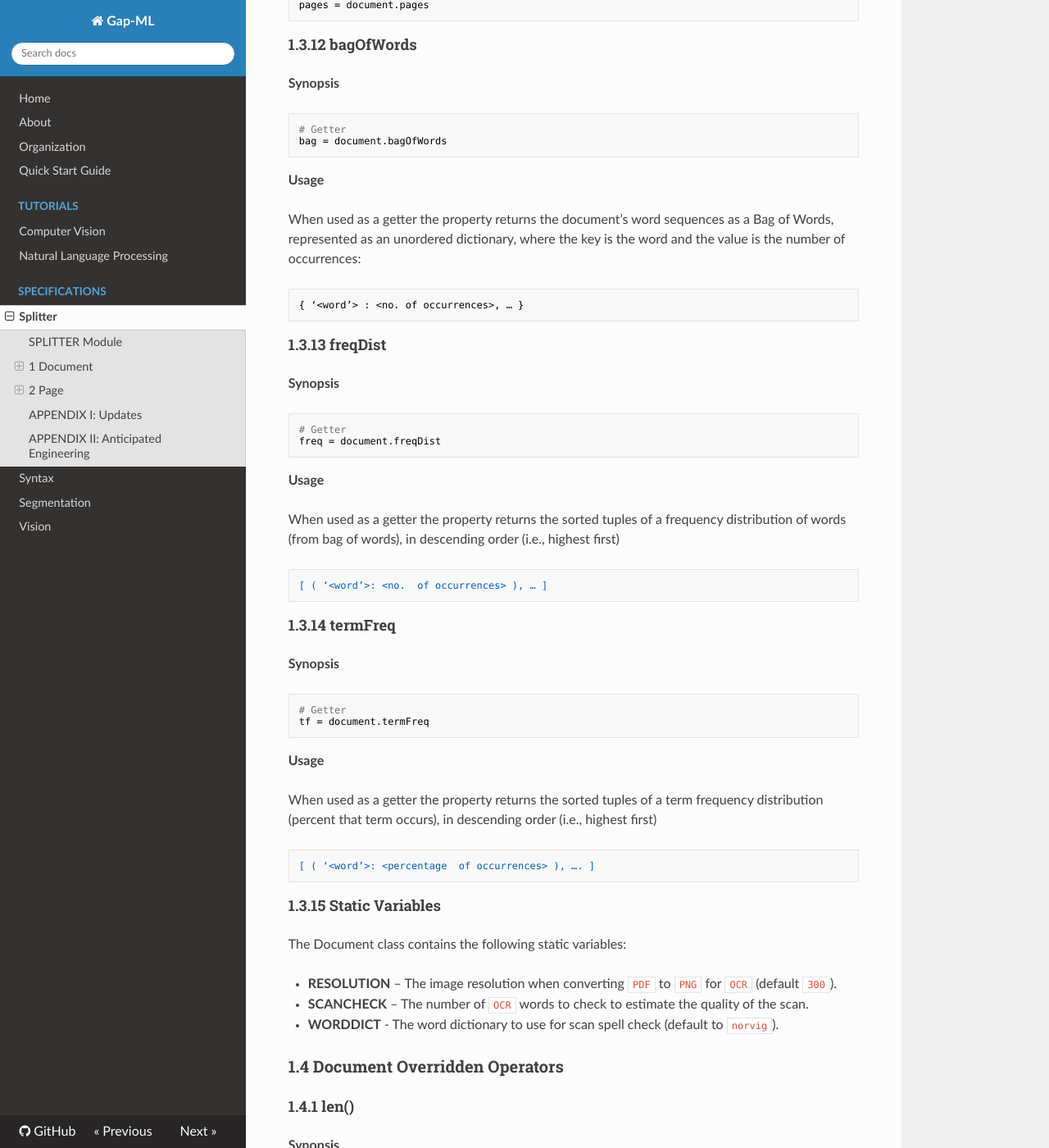
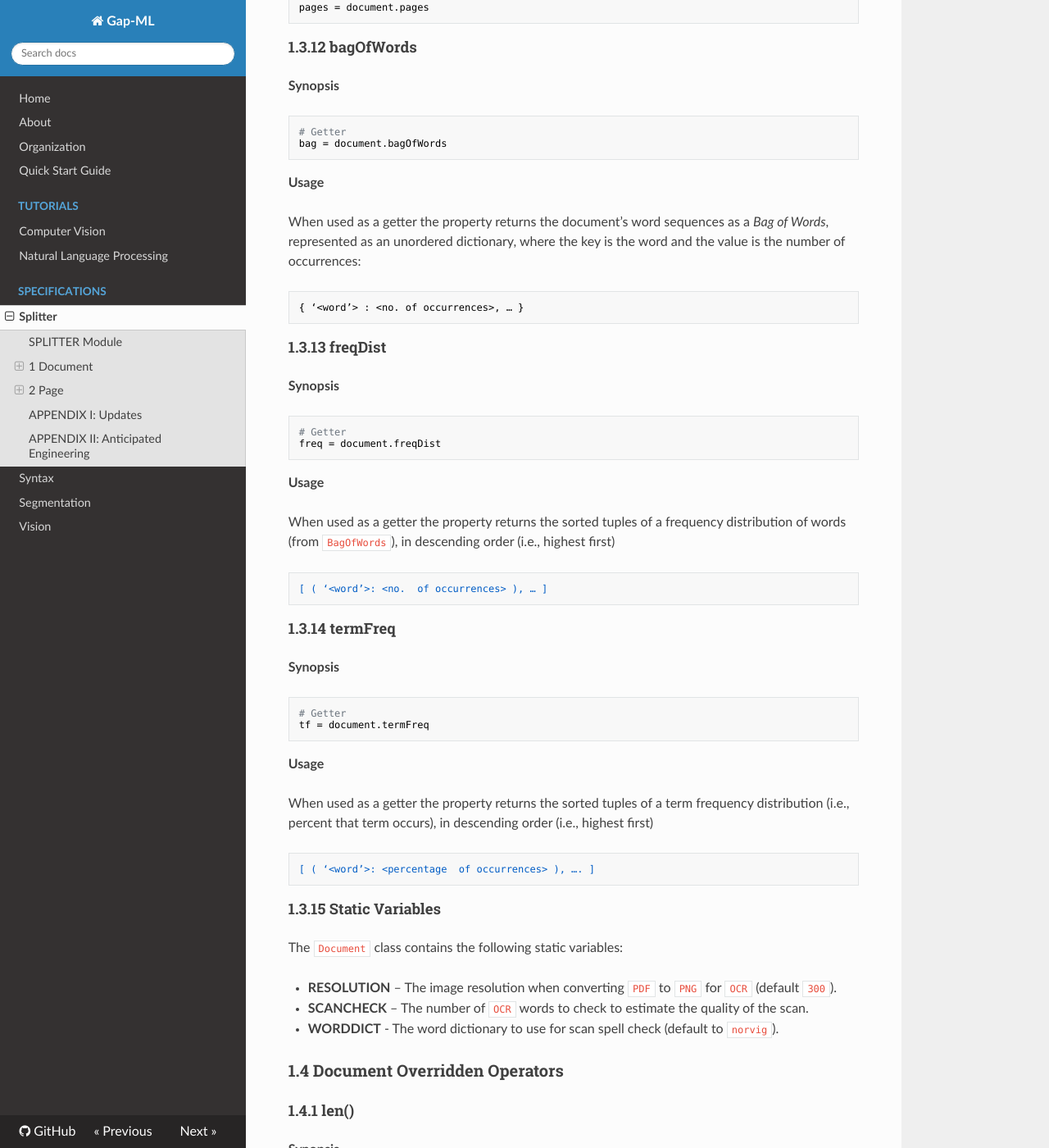
Before and after one commit to andrewferlitsch/Gap, an MkDocs documentation site: the page built from docs/specs/splitter_spec.md, in a window 1280 px wide and 1400 px high, scrolled down 6849 px. Shown: the whole window at 82% size. Built offline with MkDocs 1.6.1, drawn with Linux system fonts in a browser that asks for light colours; nearby versions of some CDN libraries; some of the changed text lies outside the part shown.

Commit message:
Update splitter_spec.md

```diff
--- a/docs/specs/splitter_spec.md
+++ b/docs/specs/splitter_spec.md
@@ -76,7 +76,7 @@
 6.	The text from each page object will be preprocessed into machine learning ready data (see [**syntax**](syntax_spec.md) module specification), according to the optional parameters and configuration settings.
 7.	If the document was a scanned or image document, the quality of the scan will be estimated, unless `Document.SCANCHECK` is set to zero.
 
-The machine learning ready data will be stored on a per page basis in the directory specified by the parameter dir.
+The machine learning ready data will be stored on a per page basis in the directory specified by the parameter `dir`.
 
 The following files are created and stored:
 
@@ -86,7 +86,7 @@
 
 The `<document>` is the root name of the document, and `<pageno>` is the corresponding page number starting at page 1. The file ending in the original file suffix `<suffix>` is the split page. The file ending in the file suffix `.txt` is the extracted text. The file ending in the file suffix `.json` is the NLP preprocessed machine learning data stored in a JSON format.
 
-If the ehandler parameter is not None, then the above will occur asynchronously, and when completed, the corresponding event handler will be called with the `Document` object passed as a parameter.
+If the ehandler parameter is not `None`, then the above will occur asynchronously, and when completed, the corresponding event handler will be called with the `Document` object passed as a parameter.
 
 If the path to the document file is remote (i.e., starts with http), an HTTP request will be made to fetch the contents of the file from the remote location.
 
@@ -198,9 +198,9 @@
 
 **Usage**
 
-When used as a getter the property returns the `integer` label specified for the document.
+When used as a getter the property returns the integer `label` specified for the document.
 
-When used as a setter the property sets the label of the document to the specified integer value.
+When used as a setter the property sets the `label` of the document to the specified integer value.
 
 **Exceptions**
 
@@ -278,7 +278,7 @@
 
 **Usage**
 
-When used as a getter the property returns the document’s word sequences as a Bag of Words, represented as an unordered dictionary, where the key is the word and the value is the number of occurrences:
+When used as a getter the property returns the document’s word sequences as a *Bag of Words*, represented as an unordered dictionary, where the key is the word and the value is the number of occurrences:
 
     { ‘<word’> : <no. of occurrences>, … }
 
@@ -293,7 +293,7 @@
 
 **Usage**
 
-When used as a getter the property returns the sorted tuples of a frequency distribution of words (from bag of words), in descending order (i.e., highest first)
+When used as a getter the property returns the sorted tuples of a frequency distribution of words (from `BagOfWords`), in descending order (i.e., highest first)
 
     [ ( ‘<word’>: <no.  of occurrences> ), … ]
 
@@ -308,13 +308,13 @@
 
 **Usage**
 
-When used as a getter the property returns the sorted tuples of a term frequency distribution (percent that term occurs), in descending order (i.e., highest first)
+When used as a getter the property returns the sorted tuples of a term frequency distribution (i.e., percent that term occurs), in descending order (i.e., highest first)
 
     [ ( ‘<word’>: <percentage  of occurrences> ), …. ]
 
 #### 1.3.15 Static Variables
 
-The Document class contains the following static variables:
+The `Document` class contains the following static variables:
 
 +	**RESOLUTION** – The image resolution when converting `PDF` to `PNG` for `OCR` (default `300`).
 +	**SCANCHECK**  – The number of `OCR` words to check to estimate the quality of the scan.
@@ -391,7 +391,7 @@
 
 **Usage**
 
-This method will load into memory a preprocessed machine learning ready data from the corresponding JSON files specified by the document (root) name. The method will load the JSON files by the filename `<name><pageno>.json`. If `dir` is `None`, then it will look for the files where the current value for dir is defined (either locally or reset by the dir property). Otherwise, it will look for the files under the directory specified by the dir parameter.
+This method will load into memory a preprocessed machine learning ready data from the corresponding JSON files specified by the document (root) name. The method will load the JSON files by the filename `<name><pageno>.json`. If `dir` is `None`, then it will look for the files where the current value for `dir` is defined (either locally or reset by the dir property). Otherwise, it will look for the files under the directory specified by the `dir` parameter.
 
 Once loaded, the `Document` object will have the same characteristics as when the `Document` object was created.
 
@@ -414,7 +414,7 @@
 <br/><br/>
        `<name><pageno>.<suffix>`
 
-       Each page is stored in the subdirectory specified by the property dir. If dir is None, then the page is stored in the same directory where program is ran; otherwise, if the subdirectory does not exist, it is created.
+       Each page is stored in the subdirectory specified by the property dir. If `dir` is `None`, then the page is stored in the same directory where program is ran; otherwise, if the subdirectory does not exist, it is created.
 
     - If the page is a scanned PDF page, the scanned image is extracted and saved as a PNG image. The PNG image is then OCR’d to convert to text.
 
```
Also changed, not shown: other parts of docs/specs/splitter_spec.md (+2 -2 lines).
